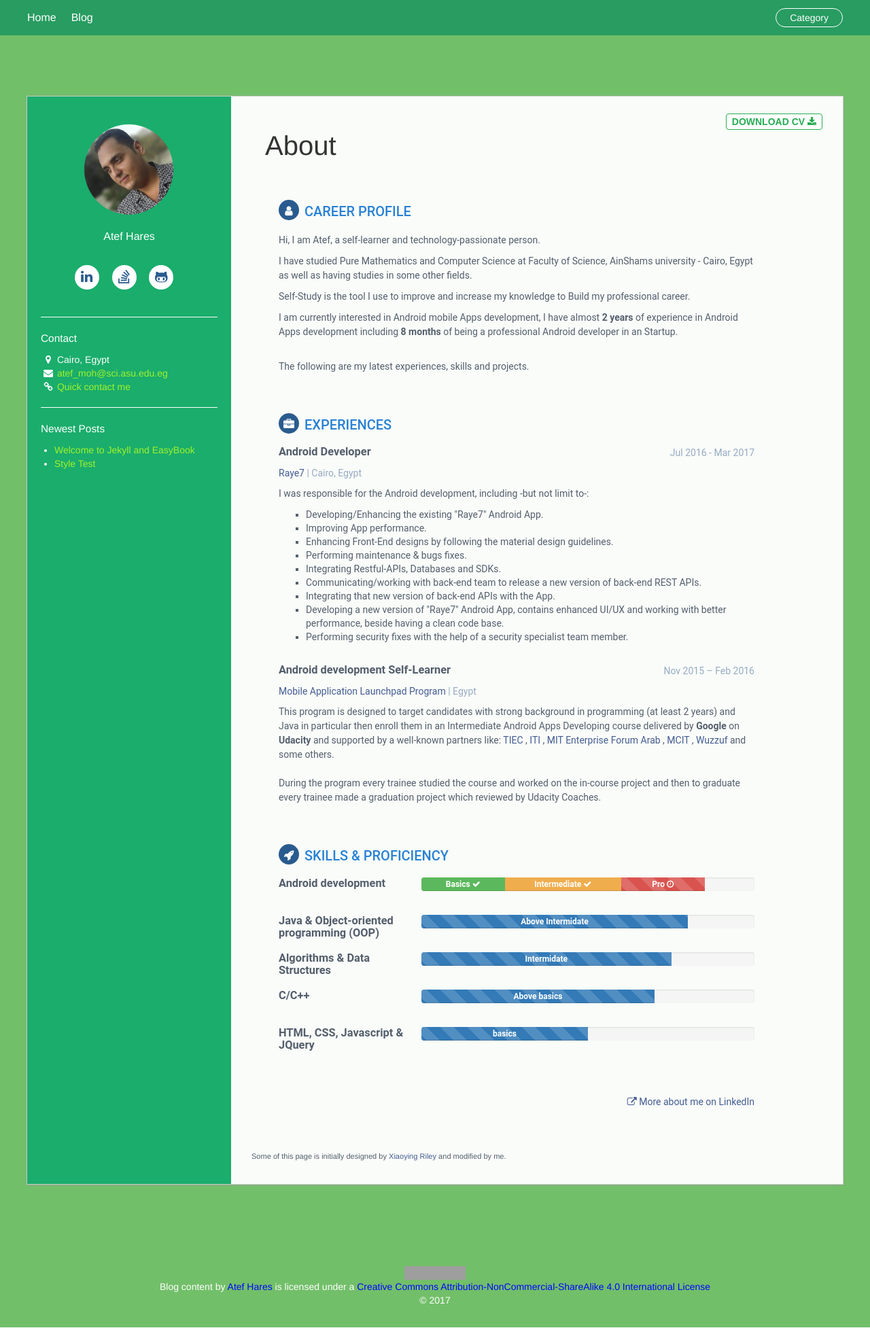
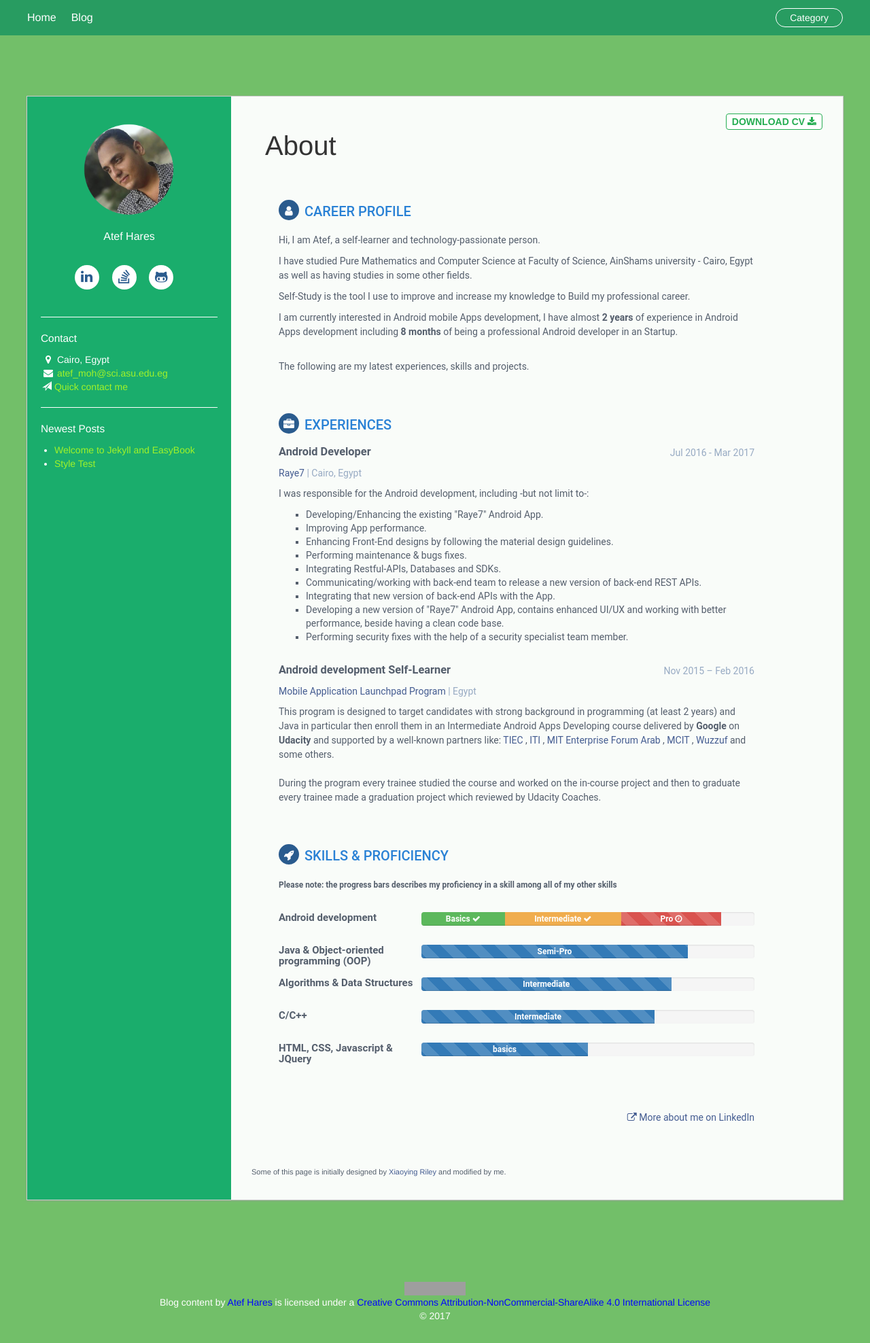
Before and after one commit to atefhares/atefhares.github.io, a Jekyll site: the page built from index.html, in a window 1280 px wide. Shown: the whole page at 68% size. Built offline with Jekyll 4.4.1, drawn with Linux system fonts in a browser that asks for light colours; nearby versions of some CDN libraries; before the commit the page ends 1953 px from its top, so only the background shows below that; grey boxes are pictures that could not be loaded.

Commit message:
editing About page -part 3

```diff
--- a/_includes/sidebar.html
+++ b/_includes/sidebar.html
@@ -55,7 +55,7 @@
       <i class="fa fa-envelope fa-fw"></i><span class="sr-only">Email:</span><a style="color:#a1f229" href="mailto:{{ site.email }}"> {{ site.email }}</a>
     </li>
     <li>
-      <i class="fa fa-link fa-fw"></i><span class="sr-only">Quick contact me</span>
+      <i class="glyphicon glyphicon-send"></i><span class="sr-only">Quick contact me</span>
       <a style="color:#a1f229" href="{{ site.url }}/contactme">Quick contact me</a>
     </li>
   </ul>
--- a/css/about.css
+++ b/css/about.css
@@ -158,7 +158,7 @@ h2 {
   margin-bottom: 2px;
 }
 .main-wrapper .job-title {
- color: #545E6C  !important ;
+  color: #545E6C  !important ;
   border-bottom: 0 !important;
   margin-top:0 !important;
 }
@@ -186,11 +186,11 @@ h2 {
   margin-bottom: 15px;
 }
 .skillset .item {
-  margin-bottom: 15px;
+  margin-bottom: 8px;
   overflow: hidden;
 }
 .skillset .level-title {
-  font-size: 14px;
+  font-size: 15px !important;
   margin-top: 0;
   margin-bottom: 12px;
   border-bottom: 0 !important;
--- a/index.html
+++ b/index.html
@@ -134,6 +134,12 @@ public: false
 
   <section class="skills-section section">
     <h2 class="section-title"><i class="fa fa-rocket"></i>Skills &amp; Proficiency</h2>
+    <b>
+      <p>
+      <small>Please note: the progress bars describes my proficiency in a skill among all of my other skills</small>
+      </p>
+    </b>
+     <br />
     <div class="skillset">
 
       <div class="item">
@@ -150,8 +156,8 @@ public: false
             <span class="sr-only">35% Complete</span>
             <b>Intermediate</b> <i class="fa fa-check"> </i>
           </div>
-          <div class="progress-bar progress-bar-striped progress-bar-danger active" role="progressbar" aria-valuenow="60" aria-valuemin="0" aria-valuemax="100" style="width: 25%;">
-            <span class="sr-only">25% Complete</span>
+          <div class="progress-bar progress-bar-striped progress-bar-danger active" role="progressbar" aria-valuenow="60" aria-valuemin="0" aria-valuemax="100" style="width: 30%;">
+            <span class="sr-only">30% Complete</span>
             <b>Pro</b> <i class="fa fa-clock-o"> </i>
           </div>
         </div>
@@ -163,7 +169,7 @@ public: false
         <h3 class="level-title">Java &amp; Object-oriented programming (OOP)</h3>
         <div class="progress progress-striped active">
           <div class="progress-bar" role="progressbar" aria-valuenow="60" aria-valuemin="0" aria-valuemax="100" style="width: 80%;">
-            <b>Above Intermidate</b>
+            <b>Semi-Pro</b>
           </div>
         </div>
         <!--//level-bar-->
@@ -175,7 +181,7 @@ public: false
         <div class="progress progress-striped active">
           <div class="progress-bar" role="progressbar" aria-valuenow="60" aria-valuemin="0" aria-valuemax="100" style="width: 75%;">
             <span class="sr-only">85% Complete</span>
-            <b>Intermidate</b>
+            <b>Intermediate</b>
           </div>
         </div>
         <!--//level-bar-->
@@ -187,7 +193,7 @@ public: false
         <div class="progress progress-striped active">
           <div class="progress-bar" role="progressbar" aria-valuenow="60" aria-valuemin="0" aria-valuemax="100" style="width: 70%;">
             <span class="sr-only">70% Complete</span>
-            <b>Above basics</b>
+            <b>Intermediate</b>
           </div>
         </div>
         <!--//level-bar-->
```
